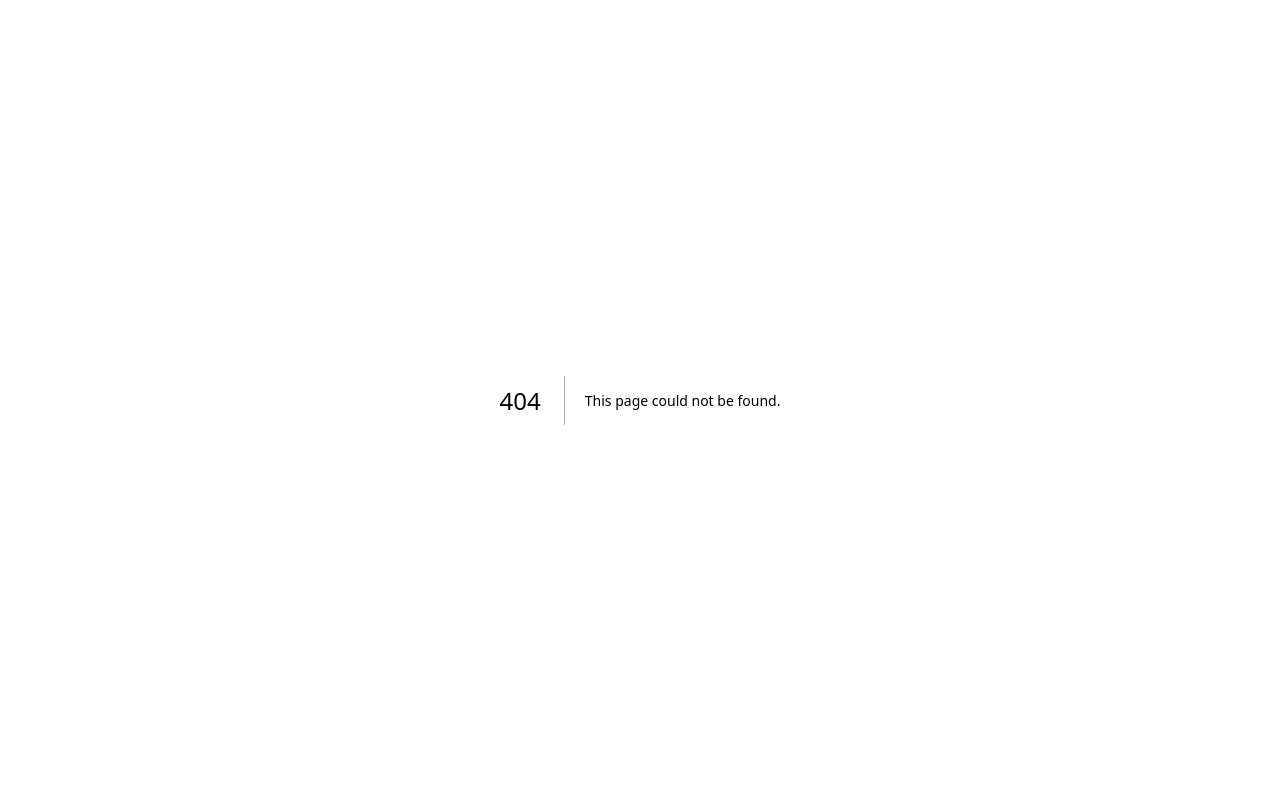
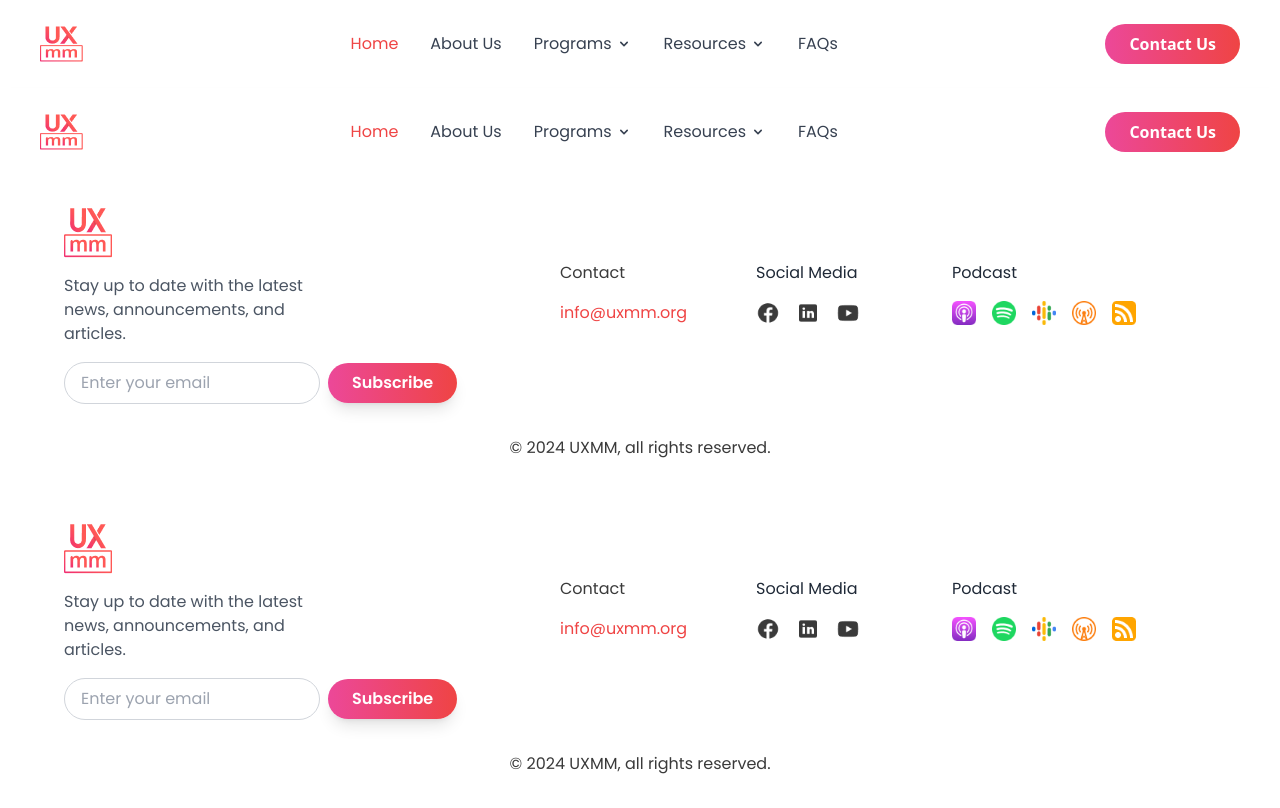
Before and after one commit to AungAyeThan/guccigang, a Next.js app: page /components/common/Layout in a window 1280 px wide. Before the commit this address had no page. Built offline with nearby package versions, Linux system fonts and the light colour scheme.

Commit message:
feat: header component

```diff
--- a/package.json
+++ b/package.json
@@ -10,6 +10,8 @@
     "format": "prettier --write ."
   },
   "dependencies": {
+    "@headlessui/react": "^2.2.0",
+    "@heroicons/react": "^2.1.5",
     "next": "14.2.11",
     "react": "^18",
     "react-dom": "^18"
--- a/pages/_app.tsx
+++ b/pages/_app.tsx
@@ -1,6 +1,20 @@
 import "@/styles/globals.css";
+import { NextPage } from "next";
 import type { AppProps } from "next/app";
+import { ReactElement } from "react";
+import Layout from "./components/common/Layout";
 
-export default function App({ Component, pageProps }: AppProps) {
-  return <Component {...pageProps} />;
+type NextPageWithLayout = NextPage & {
+  getLayout?: (page: ReactElement) => JSX.Element;
+};
+
+type AppPropsWithLayout = AppProps & {
+  Component: NextPageWithLayout;
+};
+
+function CustomApp({ Component, pageProps }: AppPropsWithLayout) {
+  const getLayout = Component.getLayout ?? ((page) => page);
+  return <Layout>{getLayout(<Component {...pageProps} />)}</Layout>;
 }
+
+export default CustomApp;
--- /dev/null
+++ b/pages/components/Navbar/index.tsx
@@ -0,0 +1,210 @@
+import React, { useState } from "react";
+
+const Navbar = () => {
+  const [isOpen, setIsOpen] = useState(false); // Controls mobile menu
+  const [isProgramsOpen, setIsProgramsOpen] = useState(false); // Controls Programs dropdown
+  const [isResourcesOpen, setIsResourcesOpen] = useState(false); // Controls Resources dropdown
+
+  enum EImageUri {
+    UxmmLogo = "/images/uxmm-logo.png",
+  }
+
+  // Toggle Functions
+  const toggleProgramsDropdown = () => {
+    setIsProgramsOpen(!isProgramsOpen);
+    if (isResourcesOpen) setIsResourcesOpen(false);
+  };
+
+  const toggleResourcesDropdown = () => {
+    setIsResourcesOpen(!isResourcesOpen);
+    if (isProgramsOpen) setIsProgramsOpen(false);
+  };
+
+  return (
+    <nav className="bg-white shadow-lg p-6">
+      <div className="container mx-auto px-4 md:flex md:items-center md:justify-between">
+        {/* Logo */}
+        <div className="flex justify-between items-center py-4 md:py-0 md:mr-8">
+          <a href="#" className="text-red-500 font-bold text-xl">
+            <img
+              src={EImageUri.UxmmLogo}
+              alt="uxmm"
+              className="h-auto max-w-full"
+            />
+          </a>
+          {/* Mobile menu button */}
+          <button
+            onClick={() => setIsOpen(!isOpen)}
+            className="text-gray-500 md:hidden focus:outline-none"
+          >
+            <svg
+              xmlns="http://www.w3.org/2000/svg"
+              viewBox="0 0 24 24"
+              fill="currentColor"
+              className="size-6"
+            >
+              <path
+                fillRule="evenodd"
+                d="M3 6.75A.75.75 0 0 1 3.75 6h16.5a.75.75 0 0 1 0 1.5H3.75A.75.75 0 0 1 3 6.75ZM3 12a.75.75 0 0 1 .75-.75h16.5a.75.75 0 0 1 0 1.5H3.75A.75.75 0 0 1 3 12Zm0 5.25a.75.75 0 0 1 .75-.75h16.5a.75.75 0 0 1 0 1.5H3.75a.75.75 0 0 1-.75-.75Z"
+                clipRule="evenodd"
+              />
+            </svg>
+          </button>
+        </div>
+
+        {/* Centered Navigation Links */}
+        <div
+          className={`flex-1 md:flex md:items-center md:justify-center ${isOpen ? "block" : "hidden"}`}
+        >
+          <ul className="flex flex-col md:flex-row md:items-center space-y-4 md:space-y-0 md:space-x-8 font-poppins text-base font-normal leading-6 text-left">
+            <li>
+              <a href="#" className="text-red-500 hover:text-red-600">
+                Home
+              </a>
+            </li>
+            <li>
+              <a href="#" className="text-gray-700 hover:text-red-500">
+                About Us
+              </a>
+            </li>
+
+            {/* Programs Menu Item with Click Dropdown */}
+            <li className="relative">
+              <button
+                onClick={toggleProgramsDropdown}
+                className="text-gray-700 hover:text-red-500 flex items-center focus:outline-none"
+              >
+                Programs
+                {!isProgramsOpen ? (
+                  <svg
+                    className="ml-1 w-4 h-4"
+                    fill="currentColor"
+                    viewBox="0 0 20 20"
+                  >
+                    <path
+                      fillRule="evenodd"
+                      d="M5.293 7.293a1 1 0 011.414 0L10 10.586l3.293-3.293a1 1 0 111.414 1.414l-4 4a1 1 0 01-1.414 0l-4-4a1 1 0 010-1.414z"
+                      clipRule="evenodd"
+                    />
+                  </svg>
+                ) : (
+                  <svg
+                    xmlns="http://www.w3.org/2000/svg"
+                    viewBox="0 0 16 16"
+                    fill="currentColor"
+                    className="ml-1 w-4 h-4"
+                  >
+                    <path
+                      fillRule="evenodd"
+                      d="M11.78 9.78a.75.75 0 0 1-1.06 0L8 7.06 5.28 9.78a.75.75 0 0 1-1.06-1.06l3.25-3.25a.75.75 0 0 1 1.06 0l3.25 3.25a.75.75 0 0 1 0 1.06Z"
+                      clipRule="evenodd"
+                    />
+                  </svg>
+                )}
+              </button>
+              {isProgramsOpen && (
+                <div className="absolute left-0 mt-2 w-40 bg-white shadow-lg rounded-lg py-2 z-10 font-poppins text-base font-normal leading-6 text-left">
+                  <a
+                    href="#"
+                    className="block px-4 py-2 text-gray-700 hover:bg-gray-100"
+                  >
+                    Mentor
+                  </a>
+                  <a
+                    href="#"
+                    className="block px-4 py-2 text-gray-700 hover:bg-gray-100"
+                  >
+                    Partner
+                  </a>
+                  <a
+                    href="#"
+                    className="block px-4 py-2 text-gray-700 hover:bg-gray-100"
+                  >
+                    Speaker
+                  </a>
+                  <a
+                    href="#"
+                    className="block px-4 py-2 text-gray-700 hover:bg-gray-100"
+                  >
+                    Volunteer
+                  </a>
+                </div>
+              )}
+            </li>
+
+            {/* Resources Menu Item with Click Dropdown */}
+            <li className="relative">
+              <button
+                onClick={toggleResourcesDropdown}
+                className="text-gray-700 hover:text-red-500 flex items-center focus:outline-none"
+              >
+                Resources
+                <svg
+                  className="ml-1 w-4 h-4"
+                  fill="currentColor"
+                  viewBox="0 0 20 20"
+                >
+                  <path
+                    fillRule="evenodd"
+                    d="M5.293 7.293a1 1 0 011.414 0L10 10.586l3.293-3.293a1 1 0 111.414 1.414l-4 4a1 1 0 01-1.414 0l-4-4a1 1 0 010-1.414z"
+                    clipRule="evenodd"
+                  />
+                </svg>
+              </button>
+              {isResourcesOpen && (
+                <div className="absolute left-0 mt-2 w-40 bg-white shadow-lg rounded-lg py-2 z-10">
+                  <a
+                    href="#"
+                    className="block px-4 py-2 text-gray-700 hover:bg-gray-100"
+                  >
+                    Blog
+                  </a>
+                  <a
+                    href="#"
+                    className="block px-4 py-2 text-gray-700 hover:bg-gray-100"
+                  >
+                    Guides
+                  </a>
+                  <a
+                    href="#"
+                    className="block px-4 py-2 text-gray-700 hover:bg-gray-100"
+                  >
+                    Tutorials
+                  </a>
+                </div>
+              )}
+            </li>
+
+            <li>
+              <a href="#" className="text-gray-700 hover:text-red-500">
+                FAQs
+              </a>
+            </li>
+
+            {/* Contact Us Button for Mobile */}
+            <li className="md:hidden">
+              <a
+                href="#"
+                className="block text-center bg-gradient-to-r from-pink-500 to-red-500 text-white font-semibold py-2 px-6 rounded-full mt-4"
+              >
+                Contact Us
+              </a>
+            </li>
+          </ul>
+        </div>
+
+        {/* Contact Button Desktop - Hidden on Mobile */}
+        <div className="mt-4 md:mt-0 md:ml-8 hidden md:inline-block">
+          <a
+            href="#"
+            className="inline-block bg-gradient-to-r from-pink-500 to-red-500 text-white font-semibold py-2 px-6 rounded-full"
+          >
+            Contact Us
+          </a>
+        </div>
+      </div>
+    </nav>
+  );
+};
+
+export default Navbar;
--- /dev/null
+++ b/pages/components/common/Layout.tsx
@@ -0,0 +1,22 @@
+import { useRef, Fragment } from "react";
+
+interface IProps {
+  children: JSX.Element;
+}
+
+import Navbar from "../Navbar";
+import Footer from "../Footer";
+
+const Layout = ({ children }: IProps) => {
+  const ref = useRef(null);
+
+  return (
+    <Fragment>
+      <Navbar />
+      <div ref={ref}>{children}</div>
+      <Footer />
+    </Fragment>
+  );
+};
+
+export default Layout;
--- a/pages/index.tsx
+++ b/pages/index.tsx
@@ -28,7 +28,7 @@ export default function Home() {
               </h1>
               {/* This doodle will now be positioned using absolute positioning */}
               <div
-                className="absolute sm:top-[50px] md:top-[105px]
+                className="absolute sm:top-[50px] md:top-[185px]
                 md:left-[350px] lg:left-[400px] xl:left-[550px] 2xl:left-[750px] hidden md:block"
               >
                 <img
@@ -175,7 +175,6 @@ export default function Home() {
       <OurValue />
       <Partners />
       <GetInTouch />
-      <Footer />
     </>
   );
 }
```
Also changed, not shown: 1 other file (tests, documents, lock files or other folders).
